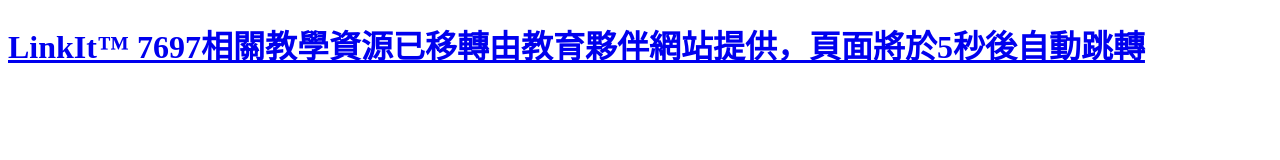
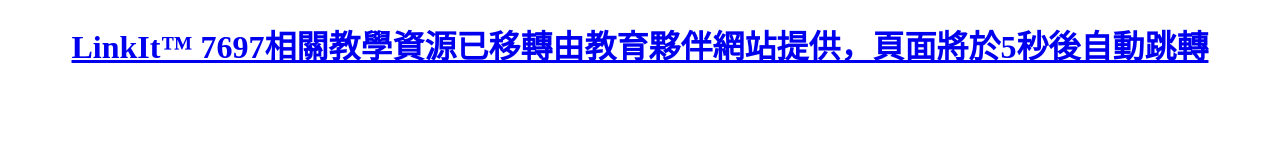
Before and after one commit to Mediatek-Cloud/labs.mediatek.com, a plain HTML site: page index.html in a window 1280 px wide. Drawn offline with Linux system fonts and the light colour scheme.

```diff
--- a/index.html
+++ b/index.html
@@ -8,6 +8,6 @@
     <meta http-equiv="refresh" content="5;url= https://cavedu.gitbook.io/cavedu/linkit-7697-blocklyduino-shi-yong-zhi-nan">
 </head>
 <body>
-    <h1><a href="https://cavedu.gitbook.io/cavedu/linkit-7697-blocklyduino-shi-yong-zhi-nan">LinkIt™ 7697相關教學資源已移轉由教育夥伴網站提供，頁面將於5秒後自動跳轉</a></h1>
+    <h1 align="center"><a href="https://cavedu.gitbook.io/cavedu/linkit-7697-blocklyduino-shi-yong-zhi-nan">LinkIt™ 7697相關教學資源已移轉由教育夥伴網站提供，頁面將於5秒後自動跳轉</a></h1>
 </body>
 </html>
```
